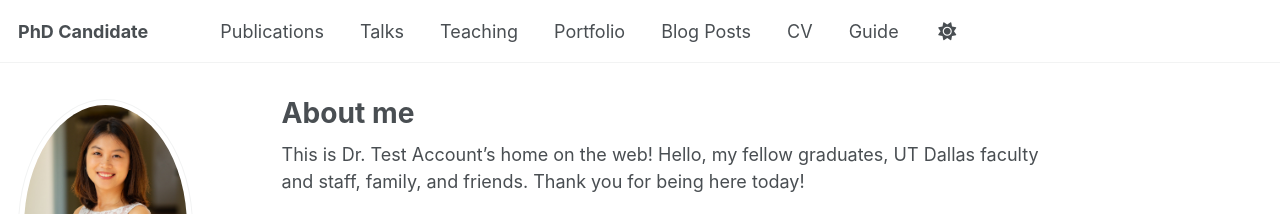
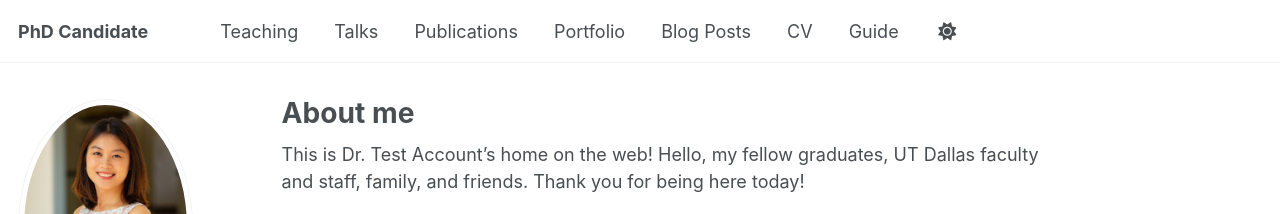
Before and after one commit to qxc2/Katalia_Qiuxia_Chen_v1, a Jekyll site: the page built from _pages/about.md, in a window 1280 px wide. Shown: the top 214 px of the page. Built offline with Jekyll 4.4.1, drawn with Linux system fonts in a browser that asks for light colours; some web fonts are replaced.

```diff
--- a/_data/navigation.yml
+++ b/_data/navigation.yml
@@ -8,14 +8,16 @@
 #      Markdown formatted page while the second is generated using JSON.
 
 main:
-  - title: "Publications"
-    url: /publications/
+
+
+  - title: "Teaching"
+    url: /teaching/
 
   - title: "Talks"
     url: /talks/
 
-  - title: "Teaching"
-    url: /teaching/
+  - title: "Publications"
+    url: /publications/
 
   - title: "Portfolio"
     url: /portfolio/
```
